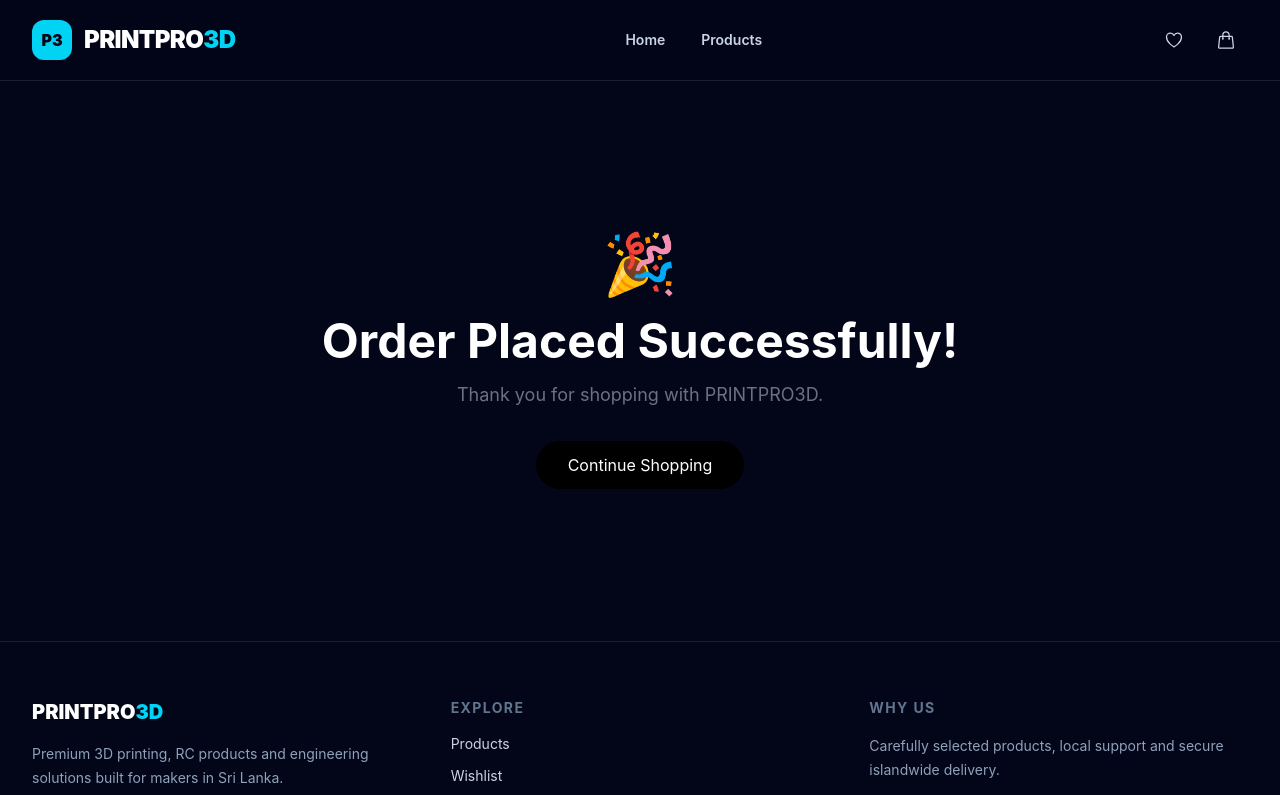
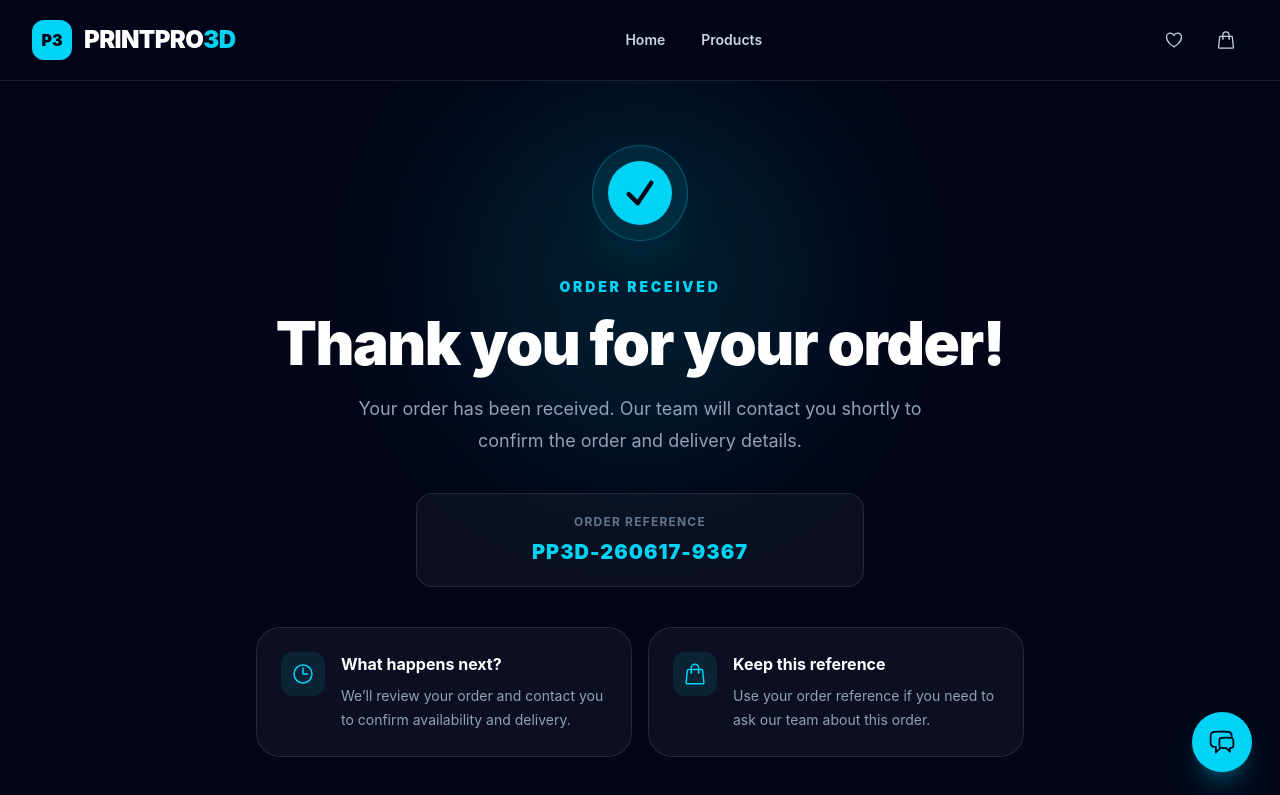
Before and after one commit to DileepaNayanajith/printpro3d-store, a Vue app: page /success in a window 1280 px wide. Shown: the top 795 px of the page. Built offline with nearby package versions, Linux system fonts and the light colour scheme.

Commit message:
Add live chat and improve wishlist and order confirmation

```diff
--- a/src/App.vue
+++ b/src/App.vue
@@ -4,6 +4,7 @@
 import { Bars3Icon, HeartIcon, ShoppingBagIcon, XMarkIcon } from '@heroicons/vue/24/outline'
 import { useCartStore } from './stores/cartStore'
 import { useWishlistStore } from './stores/wishlistStore'
+import LiveChat from './components/LiveChat.vue'
 
 const cart = useCartStore()
 const wishlist = useWishlistStore()
@@ -48,6 +49,7 @@
       </div>
     </nav>
     <main><router-view /></main>
+    <LiveChat />
     <footer class="border-t border-white/10 bg-slate-950">
       <div class="mx-auto grid max-w-7xl gap-10 px-5 py-14 sm:px-8 md:grid-cols-3">
         <div><p class="text-xl font-black">PRINTPRO<span class="text-cyan-400">3D</span></p><p class="mt-4 max-w-sm text-sm leading-6 text-slate-400">Premium 3D printing, RC products and engineering solutions built for makers in Sri Lanka.</p></div>
--- /dev/null
+++ b/src/components/LiveChat.vue
@@ -0,0 +1,70 @@
+<script setup lang="ts">
+import { nextTick, ref } from 'vue'
+import { ChatBubbleLeftRightIcon, PaperAirplaneIcon, XMarkIcon } from '@heroicons/vue/24/outline'
+
+type Message = { id: number; from: 'support' | 'customer'; text: string }
+const isOpen = ref(false)
+const draft = ref('')
+const messages = ref<Message[]>([
+  { id: 1, from: 'support', text: 'Hi! Welcome to PRINTPRO3D 👋 How can we help you today?' },
+])
+const messageList = ref<HTMLElement | null>(null)
+const quickQuestions = ['Product availability', 'Delivery details', 'Help choosing a product']
+
+const replies = [
+  { words: ['stock', 'available', 'availability'], reply: 'Tell us the product name and we’ll help confirm its availability.' },
+  { words: ['delivery', 'shipping'], reply: 'We deliver islandwide. COD delivery is Rs. 400 and bank-deposit orders receive free delivery.' },
+  { words: ['choose', 'recommend', 'help'], reply: 'Sure! Tell us your budget and whether you prefer a drone or an RC vehicle.' },
+  { words: ['price', 'cost'], reply: 'All current prices are shown on the Products page. Select a product to see more details.' },
+]
+
+const scrollToLatest = async () => {
+  await nextTick()
+  messageList.value?.scrollTo({ top: messageList.value.scrollHeight, behavior: 'smooth' })
+}
+
+const sendMessage = (text = draft.value) => {
+  const cleanText = text.trim()
+  if (!cleanText) return
+  messages.value.push({ id: Date.now(), from: 'customer', text: cleanText })
+  draft.value = ''
+  scrollToLatest()
+  window.setTimeout(() => {
+    const lower = cleanText.toLowerCase()
+    const match = replies.find(item => item.words.some(word => lower.includes(word)))
+    messages.value.push({ id: Date.now() + 1, from: 'support', text: match?.reply || 'Thanks for your message! Our team will get back to you shortly.' })
+    scrollToLatest()
+  }, 450)
+}
+</script>
+
+<template>
+  <div class="fixed bottom-5 right-5 z-[70] sm:bottom-7 sm:right-7">
+    <transition enter-active-class="transition duration-200" enter-from-class="translate-y-4 opacity-0 scale-95" leave-active-class="transition duration-150" leave-to-class="translate-y-4 opacity-0 scale-95">
+      <section v-if="isOpen" class="mb-4 flex h-[min(620px,calc(100vh-7rem))] w-[calc(100vw-2.5rem)] max-w-[380px] flex-col overflow-hidden rounded-[1.75rem] border border-white/10 bg-slate-900 shadow-2xl shadow-black/50">
+        <header class="flex items-center justify-between bg-cyan-400 px-5 py-4 text-slate-950">
+          <div class="flex items-center gap-3"><span class="grid h-10 w-10 place-items-center rounded-full bg-slate-950 text-cyan-400"><ChatBubbleLeftRightIcon class="h-5 w-5" /></span><div><h2 class="font-black">PRINTPRO3D Support</h2><p class="flex items-center gap-1.5 text-xs font-semibold"><span class="h-2 w-2 rounded-full bg-emerald-600"></span> Online</p></div></div>
+          <button @click="isOpen = false" class="grid h-9 w-9 place-items-center rounded-full transition hover:bg-slate-950/10" aria-label="Close live chat"><XMarkIcon class="h-5 w-5" /></button>
+        </header>
+
+        <div ref="messageList" class="flex-1 space-y-3 overflow-y-auto p-4">
+          <div v-for="message in messages" :key="message.id" :class="['flex', message.from === 'customer' ? 'justify-end' : 'justify-start']">
+            <p :class="['max-w-[82%] rounded-2xl px-4 py-3 text-sm leading-6' , message.from === 'customer' ? 'rounded-br-md bg-cyan-400 font-semibold text-slate-950' : 'rounded-bl-md bg-white/10 text-slate-200']">{{ message.text }}</p>
+          </div>
+          <div class="flex flex-wrap gap-2 pt-2">
+            <button v-for="question in quickQuestions" :key="question" @click="sendMessage(question)" class="rounded-full border border-cyan-400/30 px-3 py-2 text-xs font-bold text-cyan-400 transition hover:bg-cyan-400/10">{{ question }}</button>
+          </div>
+        </div>
+
+        <form class="flex gap-2 border-t border-white/10 bg-slate-950/60 p-3" @submit.prevent="sendMessage()">
+          <input v-model="draft" class="min-w-0 flex-1 rounded-full border border-white/10 bg-slate-800 px-4 text-sm text-white outline-none placeholder:text-slate-500 focus:border-cyan-400" placeholder="Type your message..." aria-label="Chat message" />
+          <button type="submit" class="grid h-11 w-11 shrink-0 place-items-center rounded-full bg-cyan-400 text-slate-950 transition hover:bg-cyan-300" aria-label="Send message"><PaperAirplaneIcon class="h-5 w-5" /></button>
+        </form>
+      </section>
+    </transition>
+
+    <button @click="isOpen = !isOpen" class="ml-auto grid h-15 w-15 place-items-center rounded-full bg-cyan-400 text-slate-950 shadow-xl shadow-cyan-400/20 transition hover:-translate-y-1 hover:bg-cyan-300" :aria-label="isOpen ? 'Close live chat' : 'Open live chat'">
+      <XMarkIcon v-if="isOpen" class="h-7 w-7" /><ChatBubbleLeftRightIcon v-else class="h-7 w-7" />
+    </button>
+  </div>
+</template>
--- a/src/pages/OrderSuccessPage.vue
+++ b/src/pages/OrderSuccessPage.vue
@@ -1,40 +1,41 @@
+<script setup lang="ts">
+import { computed } from 'vue'
+import { ArrowRightIcon, CheckIcon, ClockIcon, HomeIcon, ShoppingBagIcon } from '@heroicons/vue/24/outline'
+
+const orderReference = computed(() => `PP3D-${new Date().toISOString().slice(2, 10).replaceAll('-', '')}-${Math.floor(1000 + Math.random() * 9000)}`)
+</script>
+
 <template>
-  <div
-    class="
-      min-h-[70vh]
-      flex
-      flex-col
-      items-center
-      justify-center
-      text-center
-      px-6
-    "
-  >
-    <div class="text-6xl mb-6">
-      🎉
+  <div class="relative isolate min-h-[calc(100vh-5rem)] overflow-hidden bg-slate-950 px-5 py-16 text-white sm:px-8">
+    <div class="absolute left-1/2 top-0 -z-10 h-96 w-96 -translate-x-1/2 rounded-full bg-cyan-400/10 blur-3xl"></div>
+    <div class="mx-auto max-w-3xl text-center" data-aos="zoom-in">
+      <div class="mx-auto grid h-24 w-24 place-items-center rounded-full border border-cyan-400/30 bg-cyan-400/10 shadow-2xl shadow-cyan-400/10">
+        <div class="grid h-16 w-16 place-items-center rounded-full bg-cyan-400 text-slate-950"><CheckIcon class="h-9 w-9 stroke-[3]" /></div>
+      </div>
+      <p class="section-kicker mt-9">Order received</p>
+      <h1 class="mt-4 text-4xl font-black tracking-tight sm:text-6xl">Thank you for your order!</h1>
+      <p class="mx-auto mt-5 max-w-xl text-lg leading-8 text-slate-400">Your order has been received. Our team will contact you shortly to confirm the order and delivery details.</p>
+
+      <div class="mx-auto mt-9 max-w-md rounded-2xl border border-white/10 bg-white/[0.04] p-5">
+        <p class="text-xs font-bold uppercase tracking-widest text-slate-500">Order reference</p>
+        <p class="mt-2 text-xl font-black tracking-wider text-cyan-400">{{ orderReference }}</p>
+      </div>
+
+      <div class="mt-10 grid gap-4 text-left sm:grid-cols-2">
+        <div class="flex gap-4 rounded-3xl border border-white/10 bg-white/[0.04] p-6">
+          <span class="grid h-11 w-11 shrink-0 place-items-center rounded-xl bg-cyan-400/10 text-cyan-400"><ClockIcon class="h-6 w-6" /></span>
+          <div><h2 class="font-bold">What happens next?</h2><p class="mt-2 text-sm leading-6 text-slate-400">We’ll review your order and contact you to confirm availability and delivery.</p></div>
+        </div>
+        <div class="flex gap-4 rounded-3xl border border-white/10 bg-white/[0.04] p-6">
+          <span class="grid h-11 w-11 shrink-0 place-items-center rounded-xl bg-cyan-400/10 text-cyan-400"><ShoppingBagIcon class="h-6 w-6" /></span>
+          <div><h2 class="font-bold">Keep this reference</h2><p class="mt-2 text-sm leading-6 text-slate-400">Use your order reference if you need to ask our team about this order.</p></div>
+        </div>
+      </div>
+
+      <div class="mt-10 flex flex-col justify-center gap-3 sm:flex-row">
+        <router-link to="/products" class="primary-button">Continue shopping <ArrowRightIcon class="h-5 w-5" /></router-link>
+        <router-link to="/" class="secondary-button"><HomeIcon class="h-5 w-5" /> Back to home</router-link>
+      </div>
     </div>
-
-    <h1 class="text-5xl font-bold mb-4">
-      Order Placed Successfully!
-    </h1>
-
-    <p class="text-gray-500 text-lg mb-8">
-      Thank you for shopping with PRINTPRO3D.
-    </p>
-
-    <router-link
-      to="/products"
-      class="
-        bg-black
-        text-white
-        px-8
-        py-3
-        rounded-full
-        hover:bg-gray-800
-        transition
-      "
-    >
-      Continue Shopping
-    </router-link>
   </div>
 </template>
```
Also changed, not shown: src/pages/WishlistPage.vue (+43 -86 lines).
